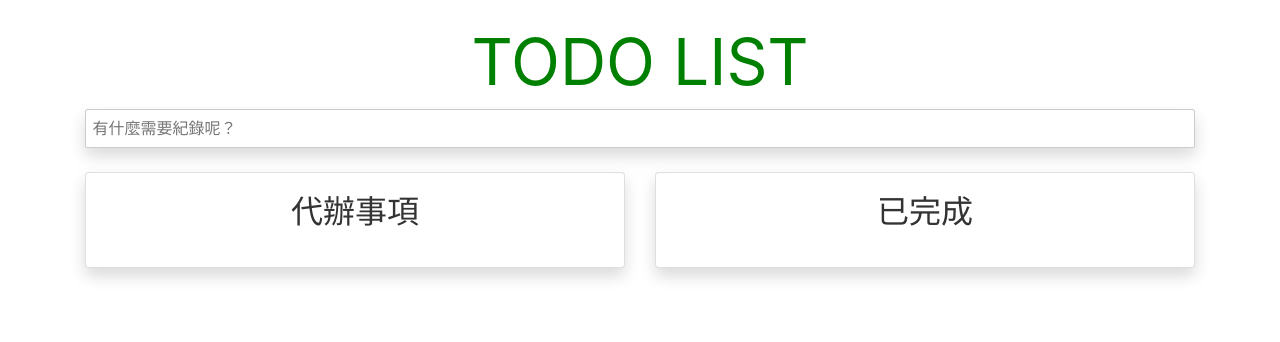
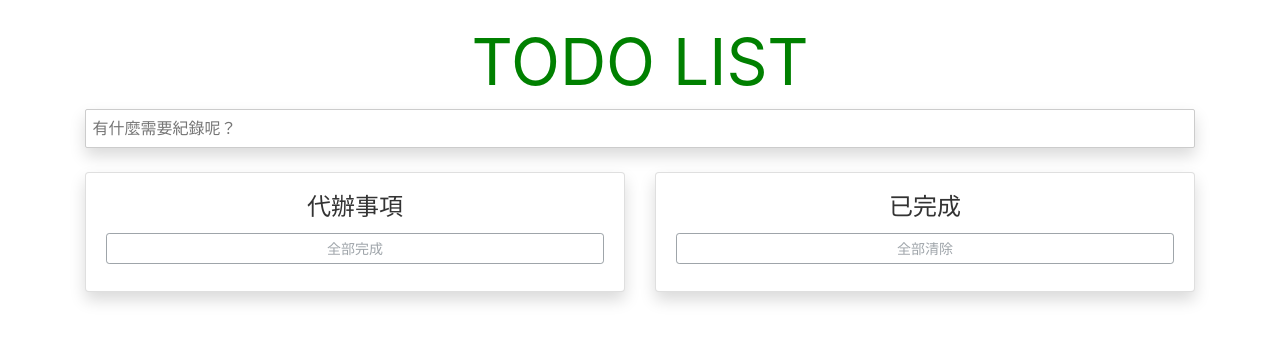
Before and after one commit to silverfantacy/svelte-todoList, a Svelte app: page / in a window 1280 px wide. Shown: the top 342 px of the page. Built offline with nearby package versions, Linux system fonts and the light colour scheme.

Commit message:
set todoList v4
- add allMark delDone

```diff
--- a/src/App.svelte
+++ b/src/App.svelte
@@ -51,6 +51,21 @@
 			}
 		}
 	})
+
+	function allMark() {
+		let tempTodos = JSON.parse(JSON.stringify(todos.filter(e=> !e.done)))
+		tempTodos.map(e=> e.done = true)
+		let tempDoneTodos = JSON.parse(JSON.stringify(todos.filter(e=> e.done)))
+		let newTodos = [...tempDoneTodos, ...tempTodos]
+		todos = newTodos
+		localStorage.setItem('todos', JSON.stringify(todos));
+	}
+
+	function delDone() {
+		let tempTodos = JSON.parse(JSON.stringify(todos.filter(e=> !e.done)))
+		todos = tempTodos
+		localStorage.setItem('todos', JSON.stringify(todos));
+	}
 </script>
 
 <main>
@@ -63,7 +78,7 @@
 			</div>
 		</div>
 		<div class="row">
-			<div class="col-12 col-md-6">
+			<div class="col-12 col-md-6 mb-3 mb-md-0">
 
 				<div class="card shadow">
 					<div class="card-body">
@@ -79,6 +94,11 @@
 								<button on:click="{() => remove(item)}">remove</button>
 							</label>
 						{/each}
+						<button
+							type="button"
+							class="btn btn-outline-secondary btn-block btn-sm"
+							disabled="{todos.filter(e=> !e.done).length == 0}"
+							on:click="{() => allMark()}">全部完成</button>
 					</div>
 				</div>
 			</div>
@@ -97,6 +117,11 @@
 								<button on:click="{() => remove(item)}">remove</button>
 							</label>
 						{/each}
+						<button
+							type="button"
+							class="btn btn-outline-secondary btn-block btn-sm"
+							disabled="{todos.filter(e=> e.done).length == 0}"
+							on:click="{() => delDone()}">全部清除</button>
 					</div>
 				</div>
 			</div>
@@ -127,8 +152,8 @@
 	}
 
 	h2 {
-		font-size: 2em;
-		font-weight: 200;
+		font-size: 1.5em;
+		font-weight: 400;
 		user-select: none;
 		margin: 0 0 0.5em 0;
 	}
@@ -157,7 +182,7 @@
 		background-color:hsl(240, 8%, 98%);
 	}
 
-	button {
+	label button {
 		position: absolute;
 		top: 0;
 		right: 0.2em;
```
Also changed, not shown: public/build/bundle.css, public/build/bundle.js, 2 other files (tests, documents, lock files or other folders).
